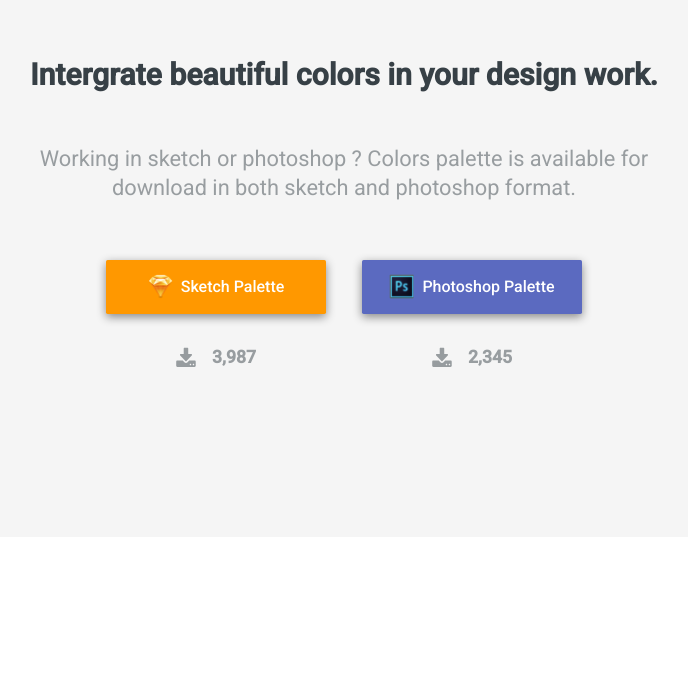
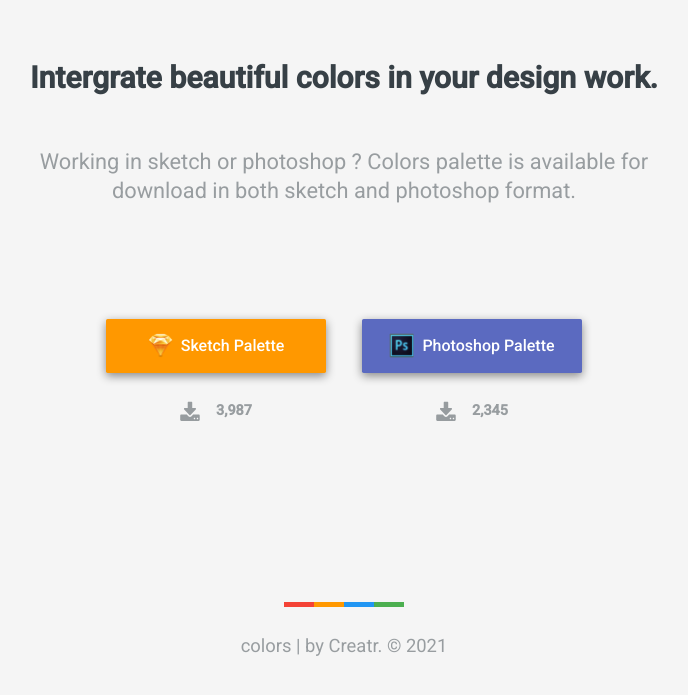
Before and after one commit to ick-seshoka/colors, a React (Create React App) app: page / in a window 1280 px wide. Shown: the part 2292-2987 px from the top of the page, without its empty margins (296-984 px from the left). Before the commit the page ends 2829 px from the top, so only its background shows below. Built offline with nearby package versions, Linux system fonts and the light colour scheme.

Commit message:
add footer

```diff
--- /dev/null
+++ b/src/component/footer/Footer.js
@@ -0,0 +1,16 @@
+import React from "react";
+
+import PaletteIcon from "../paletteIcon";
+
+import { BackgroundWrap, Container, Copyright } from "./styles";
+
+const Footer = () => (
+  <BackgroundWrap>
+    <Container>
+      <PaletteIcon />
+      <Copyright>colors | by Creatr. © 2021</Copyright>
+    </Container>
+  </BackgroundWrap>
+);
+
+export default Footer;
--- /dev/null
+++ b/src/component/footer/index.js
@@ -0,0 +1 @@
+export { default } from "./Footer";
--- /dev/null
+++ b/src/component/footer/styles.js
@@ -0,0 +1,22 @@
+import styled from "styled-components";
+
+export const BackgroundWrap = styled.div`
+  background-color: var(--dirty-white);
+  flex-direction: column;
+  padding-top: 3.265em;
+  padding-bottom: 3.265em;
+`;
+
+export const Container = styled.div`
+  display: flex;
+  flex-direction: column;
+  align-items: center;
+  justify-content: center;
+`;
+
+export const Copyright = styled.p`
+  color: var(--text-gray);
+  font-weight: 400;
+  font-size: 1.15em;
+  margin-top: 1.5em;
+`;
--- /dev/null
+++ b/src/component/paletteIcon/PaletteIcon.js
@@ -0,0 +1,14 @@
+import React from "react";
+
+import { Container, GridTile } from "./styles";
+
+const PaletteIcon = () => (
+  <Container>
+    <GridTile backgroundColor="var(--red)" />
+    <GridTile backgroundColor="var(--orange)" />
+    <GridTile backgroundColor="var(--blue)" />
+    <GridTile backgroundColor="var(--green)" />
+  </Container>
+);
+
+export default PaletteIcon;
--- /dev/null
+++ b/src/component/paletteIcon/index.js
@@ -0,0 +1 @@
+export { default } from "./PaletteIcon";
--- /dev/null
+++ b/src/component/paletteIcon/styles.js
@@ -0,0 +1,13 @@
+import styled from "styled-components";
+
+export const Container = styled.div`
+  display: flex;
+  flex-direction: row;
+`;
+
+export const GridTile = styled.div`
+  width: 1.875em;
+  height: 0.3125em;
+  background-color: ${({ backgroundColor }) =>
+    backgroundColor ? backgroundColor : "transparent"};
+`;
--- a/src/container/download/styles.js
+++ b/src/container/download/styles.js
@@ -54,6 +54,7 @@
   display: flex;
   flex-direction: column;
   align-items: center;
+  margin-top: 5.5em;
 `;
 
 const ButtonStyle = css`
@@ -95,7 +96,7 @@
 
 export const Count = styled.p`
   color: var(--text-gray);
-  font-size: 1.1em;
+  font-size: 0.9em;
   font-weight: 600;
 `;
 
--- a/src/index.css
+++ b/src/index.css
@@ -18,7 +18,7 @@
   --light-gray: #e0e0e0;
   --gray: #eceff1;
   --blue: #2196f3;
-  --red: #2196f3;
+  --red: #f44336;
   --orange: #ff9800;
   --green: #4caf50;
   --dark-gray: #374046;
--- a/src/pages/home/Home.js
+++ b/src/pages/home/Home.js
@@ -5,6 +5,7 @@
 import About from "../../component/about";
 import PaletteGrid from "../../container/paletteGrid";
 import Download from "../../container/download";
+import Footer from "../../component/footer";
 
 import { Main, Container } from "./styles";
 
@@ -17,6 +18,7 @@
     <About />
     <PaletteGrid />
     <Download />
+    <Footer />
   </Main>
 );
 
```
